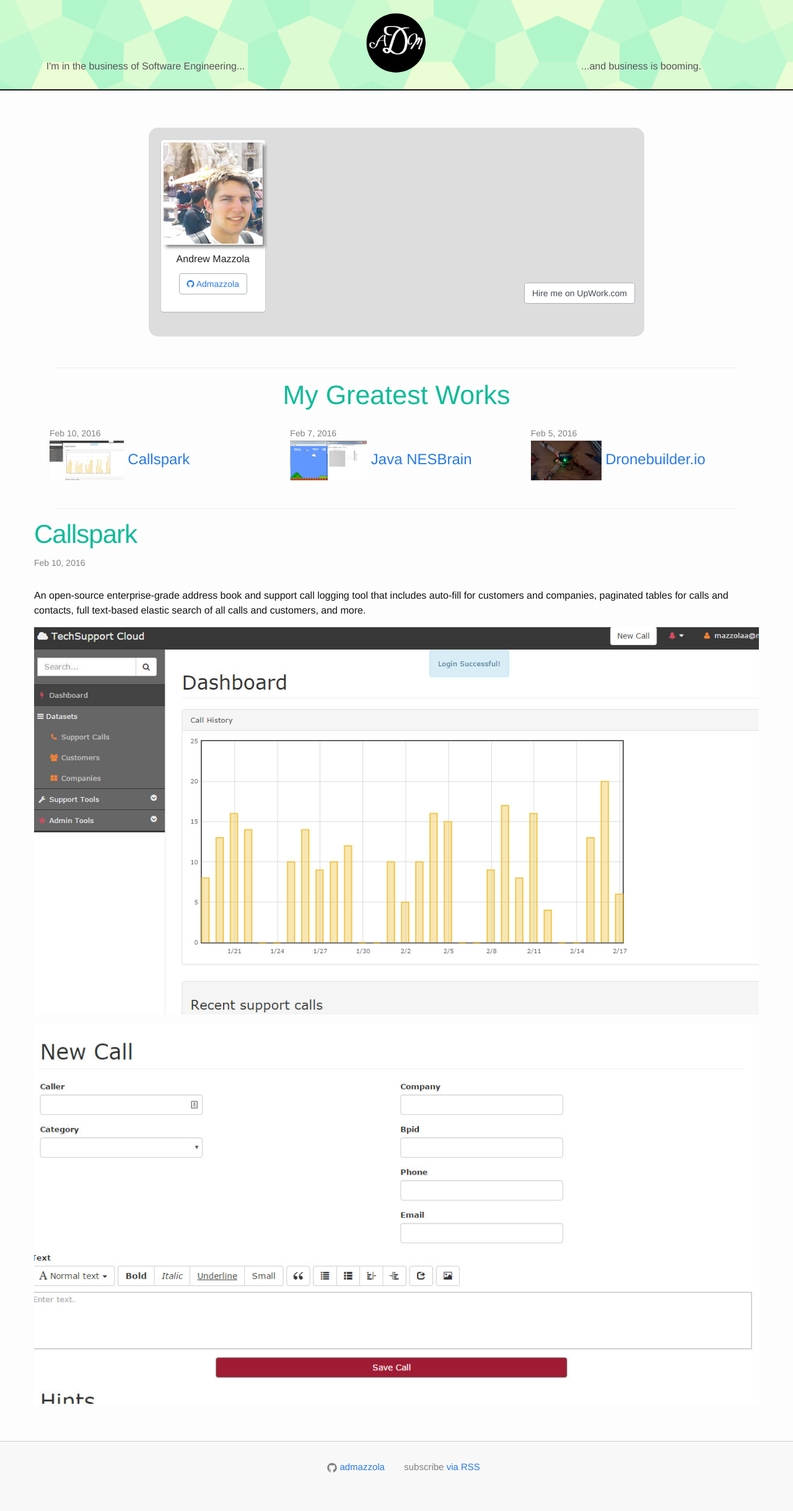
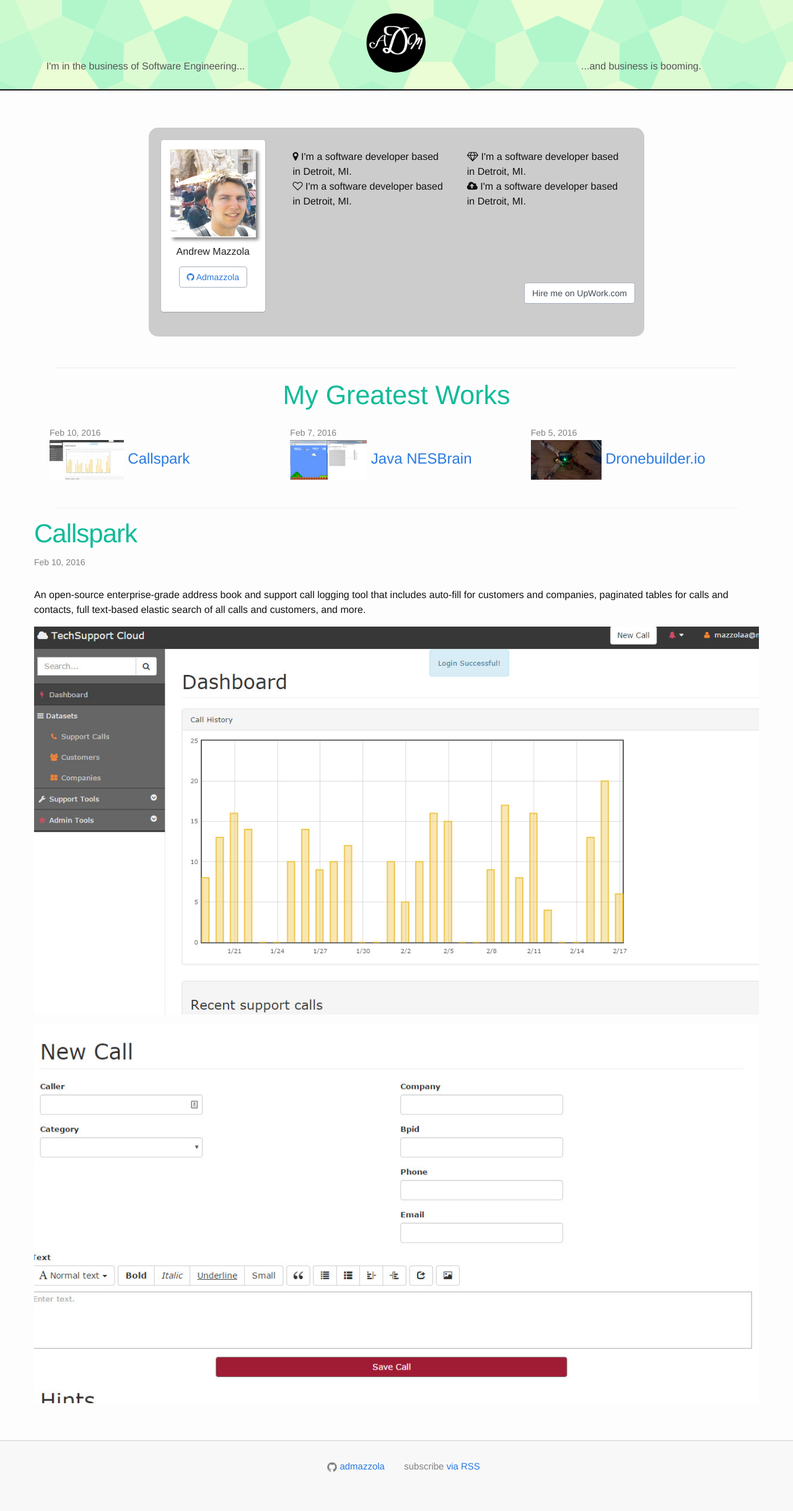
Before and after one commit to admazzola/admazzola.github.io, a Jekyll site: the page built from _posts/2016-2-10-callspark.md, in a window 1280 px wide. Shown: the whole page at 62% size. Built offline with Jekyll 4.4.1, drawn with Linux system fonts in a browser that asks for light colours; nearby versions of some CDN libraries.

```diff
--- a/_includes/bio.html
+++ b/_includes/bio.html
@@ -4,8 +4,8 @@
 
 
 
-      <div class="thumbnail">
-        <img src="/assets/portrait.jpg"   style=" box-shadow: 4px 4px 5px #888888; ">
+      <div class="thumbnail" style="padding:15px;" >
+        <img src="/assets/portrait.jpg"   style=" box-shadow: 4px 4px 5px #888888;  ">
 
             <div class="caption center">
               <h3 style="color:#222">Andrew Mazzola</h3>
@@ -24,8 +24,19 @@
   <div class="col-sm-9">
 
     <div class="row">
-      <div style="height:220px;">
-
+      <div style="height:220px;padding:15px">
+        <div class="col-sm-6 info-bubble">
+          <span class="fa fa-map-marker"></span> I'm a software developer based in Detroit, MI.
+        </div>
+        <div class="col-sm-6 info-bubble">
+         <span class="fa fa-diamond"></span>   I'm a software developer based in Detroit, MI.
+        </div>
+        <div class="col-sm-6 info-bubble">
+         <span class="fa fa-heart-o"></span>   I'm a software developer based in Detroit, MI.
+        </div>
+        <div class="col-sm-6 info-bubble">
+         <span class="fa fa-cloud-upload"></span>   I'm a software developer based in Detroit, MI.
+        </div>
       </div>
     </div>
       <div class="row">
--- a/_layouts/post.html
+++ b/_layouts/post.html
@@ -13,3 +13,9 @@
   </article>
 
 </div>
+
+<script>
+var objDiv = document.getElementsByClassName("post")[0];
+objDiv.scrollIntoView();
+//window.scrollTo(0,objDiv.offset().top );
+</script>
--- a/css/default.css
+++ b/css/default.css
@@ -24,8 +24,7 @@
 	padding:20px;
   max-width:800px;
    margin:30px auto;
-
-	 background :#ddd;
+	 background: #ccc;
 	 border-radius:15px;
 
 }
```
Also changed, not shown: _layouts/page.html (line endings or trailing spaces).
